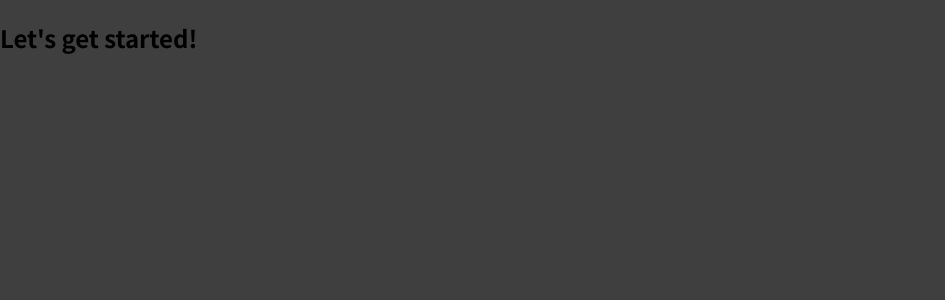
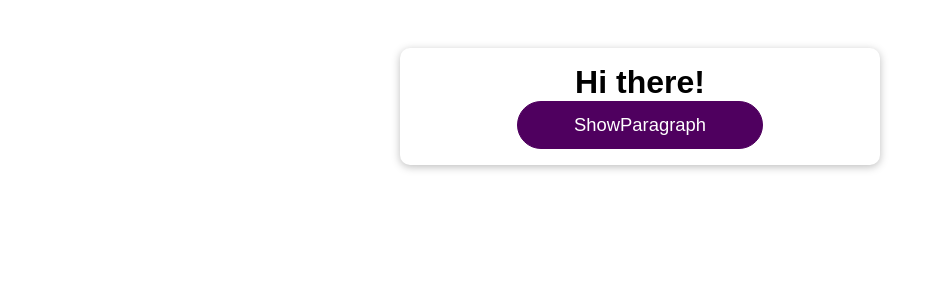
Before and after one commit to Christian-Adler/reacttraining, a React (Create React App) app in the folder 12-optimization/: page / in a window 1280 px wide. Shown: the top 300 px of the page, without its empty margins (0-945 px from the left). Built offline with nearby package versions, Linux system fonts and the light colour scheme.

Commit message:
Toggle rerenders only parts of the real DOM

```diff
--- /dev/null
+++ b/12-optimization/src/App.css
@@ -0,0 +1,14 @@
+.app {
+    margin: 3rem auto;
+    width: 30rem;
+    padding: 1rem;
+    background: white;
+    box-shadow: 0 2px 8px rgba(0, 0, 0, 0.26);
+    border-radius: 10px;
+    text-align: center;
+}
+
+.app h1 {
+    margin: 0;
+    text-align: center;
+}
--- a/12-optimization/src/App.js
+++ b/12-optimization/src/App.js
@@ -1,7 +1,22 @@
+import React, {useState} from 'react';
+
+import './App.css';
+import Button from "./components/UI/Button/Button";
+
 function App() {
+  const [showParagraph, setShowParagraph] = useState(false);
+
+  console.log('App running');
+
+  const toggleParagraphHandler = () => {
+    setShowParagraph((prevState) => !prevState);
+  };
+
   return (
-    <div>
-      <h2>Let's get started!</h2>
+    <div className="app">
+      <h1>Hi there!</h1>
+      {showParagraph && <p>This is new!</p>}
+      <Button onClick={toggleParagraphHandler}>ShowParagraph</Button>
     </div>
   );
 }
--- /dev/null
+++ b/12-optimization/src/components/UI/Button/Button.js
@@ -0,0 +1,18 @@
+import React from 'react';
+
+import classes from './Button.module.css';
+
+const Button = (props) => {
+  return (
+    <button
+      type={props.type || 'button'}
+      className={`${classes.button} ${props.className}`}
+      onClick={props.onClick}
+      disabled={props.disabled}
+    >
+      {props.children}
+    </button>
+  );
+};
+
+export default Button;
--- /dev/null
+++ b/12-optimization/src/components/UI/Button/Button.module.css
@@ -0,0 +1,30 @@
+.button {
+  font: inherit;
+  border: 1px solid #4f005f;
+  background: #4f005f;
+  color: white;
+  padding: 0.75rem 3.5rem;
+  cursor: pointer;
+  font-size: 1.15rem;
+  border-radius: 30px;
+}
+
+.button:hover,
+.button:active {
+  background: #741188;
+  border-color: #741188;
+}
+
+.button:focus {
+  outline: none;
+}
+
+button:disabled,
+button:focus:disabled,
+button:hover:disabled,
+button:active:disabled {
+  background: #ccc;
+  border-color: #ccc;
+  color: #666666;
+  cursor: not-allowed;
+}
--- a/12-optimization/src/index.css
+++ b/12-optimization/src/index.css
@@ -1,14 +1,16 @@
-@import url('https://fonts.googleapis.com/css2?family=Noto+Sans+JP:wght@400;700&display=swap');
-
 * {
   box-sizing: border-box;
 }
 
 html {
-  font-family: 'Noto Sans JP', sans-serif;
+  font-family: sans-serif;
+  background: #fff;
 }
 
 body {
   margin: 0;
-  background-color: #3f3f3f;
 }
+
+main {
+  margin-top: 6rem;
+}
--- a/12-optimization/src/index.js
+++ b/12-optimization/src/index.js
@@ -1,3 +1,4 @@
+import React from 'react';
 import ReactDOM from 'react-dom/client';
 
 import './index.css';
```
